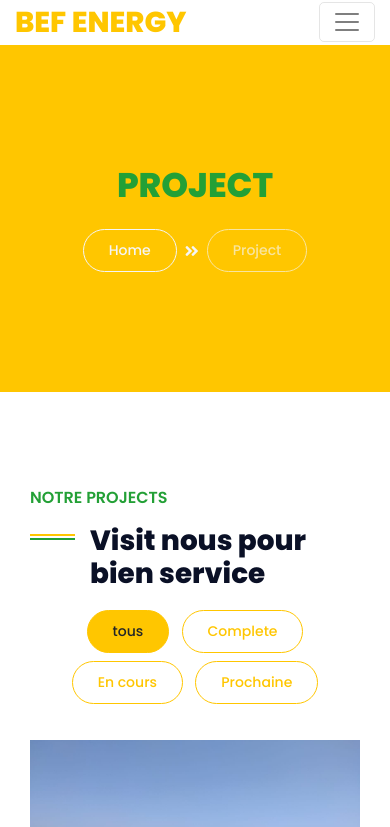
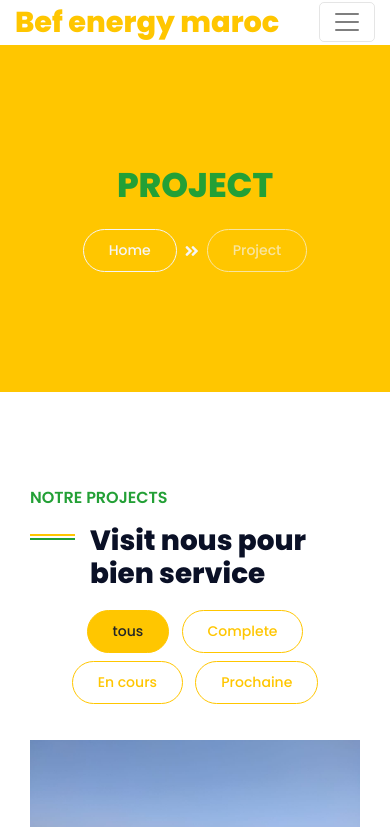
Before and after one commit to KHALODNOS/HMADI, a plain HTML site: page project.html in a window 390 px wide. Shown: the top 827 px of the page. Drawn offline with nearby package versions, Linux system fonts and the light colour scheme.

Commit message:
Update project.html

```diff
--- a/project.html
+++ b/project.html
@@ -30,9 +30,9 @@
 
     <div class="container-fluid">
         <div class="row">
-            <div class="col-lg-3 bg-secondary d-none d-lg-block">
+            <div style="background: #90EE90;" class="col-lg-3  d-none d-lg-block">
                 <a href="" class="navbar-brand w-100 h-100 m-0 p-0 d-flex align-items-center justify-content-center">
-                    <h1 style="font-size: 2.1rem;" class="m-0 display-3 text-primary">BEF ENERGY</h1>
+                    <img src="newImages/soleil.png" width="130px" height="130px" alt="">
                 </a>
             </div>
             <div class="col-lg-9">
@@ -65,7 +65,7 @@
                 </div>
                 <nav class="navbar navbar-expand-lg bg-white navbar-light p-0">
                     <a href="" class="navbar-brand d-block d-lg-none">
-                        <h1 style="font-size: 1.8rem;" class="m-0 display-4 text-primary">BEF ENERGY</h1>
+                        <h1 style="font-size: 1.8rem;" class="m-0 display-4 text-primary">Bef energy maroc</h1>
                     </a>
                     <button type="button" class="navbar-toggler" data-toggle="collapse" data-target="#navbarCollapse">
                         <span class="navbar-toggler-icon"></span>
@@ -227,9 +227,9 @@
         <div class="row pt-5">
             <div class="col-lg-3 col-md-6 mb-5">
                 <a href="index.html" class="navbar-brand">
-                    <h1 class="m-0 mt-n3 display-4 text-primary">BEF</h1>
+                    <h1 class="m-0 mt-n3 display-4 text-primary">BEF ENERGY </h1>
                 </a>
-                <p>BEF Energy, jeune entreprise leader, offre des solutions énergétiques innovantes et durables pour satisfaire les besoins de ses clients.</p>
+                <p>Bef energy maroc, jeune entreprise leader, offre des solutions énergétiques innovantes et durables pour satisfaire les besoins de ses clients.</p>
                 <h5 class="font-weight-semi-bold text-white mb-2">Horaires d'ouverture :</h5>
                 <p class="mb-1">Du lundi au samedi, de 8 h à 17 h</p>
                 <p class="mb-0">Dimanche : Fermé</p>
@@ -274,7 +274,7 @@
     <div class="container-fluid bg-dark text-white border-top py-4 px-sm-3 px-md-5" style="border-color: #3E3E4E !important;">
         <div class="row">
             <div class="col-lg-6 text-center text-md-left mb-3 mb-md-0">
-                <p class="m-0 text-white">&copy; <a href="#">BEF</a>.Tous droits réservés. Conçu par <strong>INCO</strong></a>
+                <p class="m-0 text-white">&copy; <a href="#">Bef energy maroc</a>.Tous droits réservés. Conçu par <strong>INCO</strong></a>
                 </p>
             </div>
             <div class="col-lg-6 text-center text-md-right">
```
